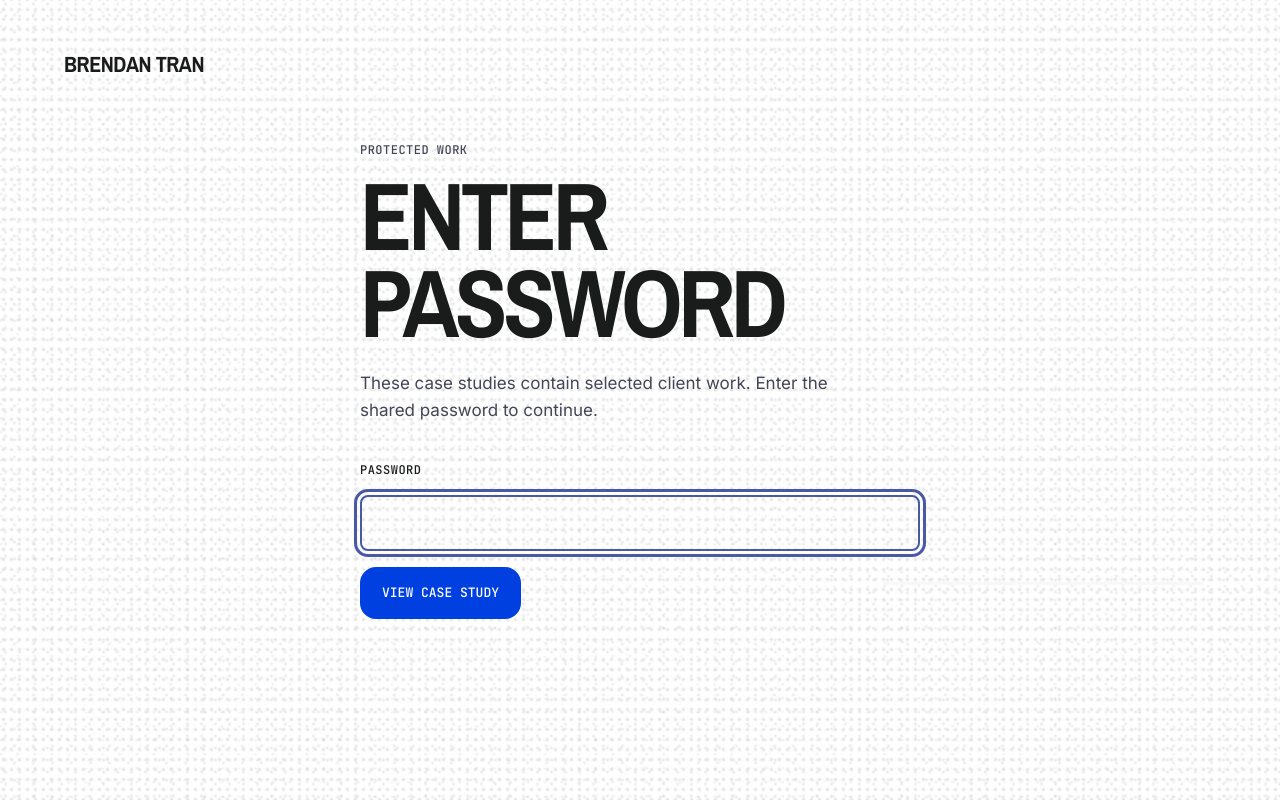
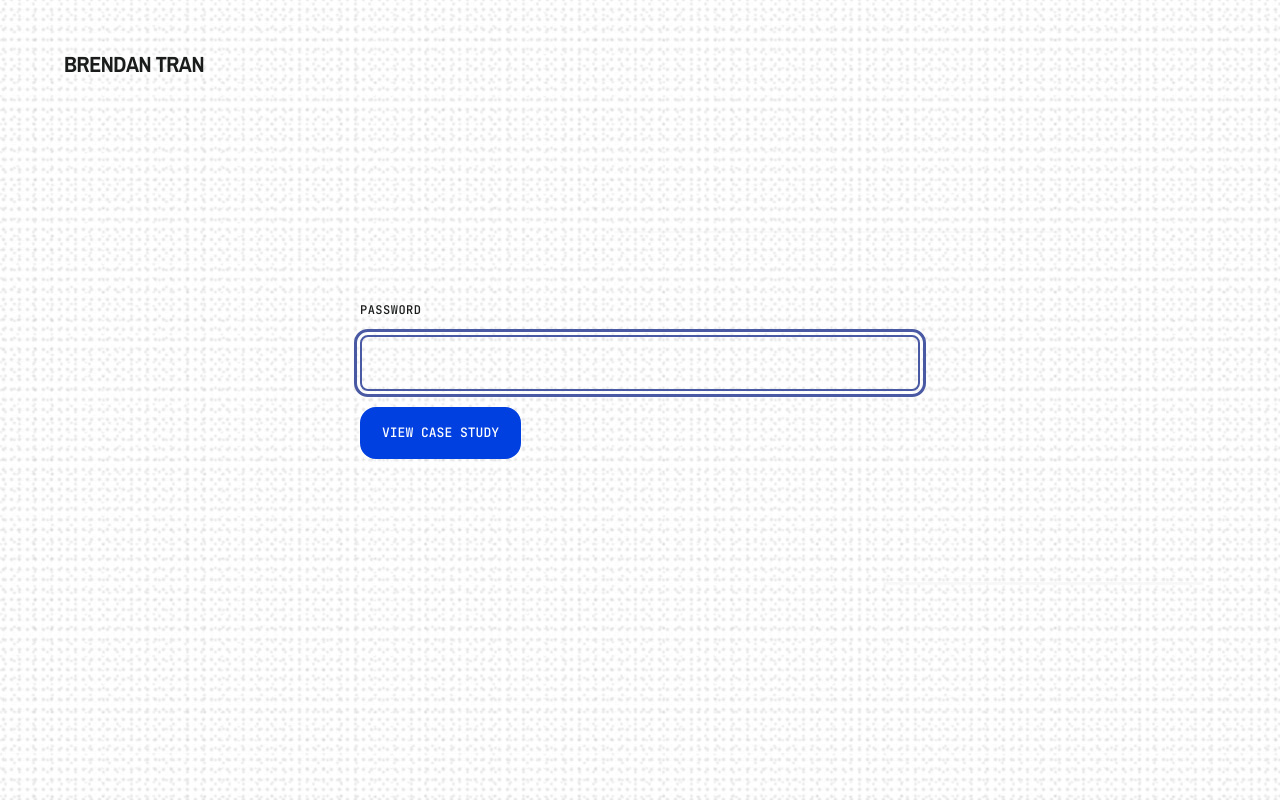
Before and after one commit to bptran99/brendan-portfolio, a website: page work/login/index.html in a window 1280 px wide. Drawn offline with nearby package versions, Linux system fonts and the light colour scheme.

Commit message:
Simplify case study password screen

```diff
--- a/styles.css
+++ b/styles.css
@@ -248,10 +248,7 @@ h2, h3 { margin: 0; font-family: var(--font-display); }
 .case-study-gate-brand { position: absolute; z-index: 3; top: clamp(24px, 4vw, 48px); left: clamp(24px, 5vw, 72px); font-family: var(--font-display); font-size: 22px; font-weight: 700; letter-spacing: -.02em; text-transform: uppercase; }
 .case-study-gate-brand:hover { color: var(--hero-secondary); }
 .case-study-gate-panel { position: relative; z-index: 3; width: min(100%, 560px); }
-.case-study-gate-panel .eyebrow { color: var(--hero-on-surface-variant); }
-.case-study-gate-panel h1 { margin: 14px 0 0; font-family: var(--font-display); font-size: clamp(52px, 8vw, 96px); font-weight: 700; letter-spacing: -.045em; line-height: .9; text-transform: uppercase; }
-.case-study-gate-intro { max-width: 520px; margin: 24px 0 0; color: var(--hero-on-surface-variant); font-size: 17px; line-height: 1.6; }
-.case-study-gate-form { display: grid; gap: 16px; margin-top: 36px; }
+.case-study-gate-form { display: grid; gap: 16px; }
 .case-study-gate-label { font-family: var(--font-mono); font-size: 12px; letter-spacing: .04em; text-transform: uppercase; }
 .case-study-gate-input { width: 100%; min-height: 56px; padding: 0 16px; border: 2px solid var(--hero-on-surface); border-radius: var(--radius); outline: none; background: transparent; color: var(--hero-on-surface); font: inherit; }
 .case-study-gate-input:focus-visible { border-color: var(--hero-secondary); outline: 3px solid var(--hero-secondary); outline-offset: 3px; }
--- a/work/login/index.html
+++ b/work/login/index.html
@@ -30,10 +30,7 @@
         <span class="hero-vhs-band"></span>
       </div>
       <a class="case-study-gate-brand" href="/home" data-local-href="../../index.html">Brendan Tran</a>
-      <section class="case-study-gate-panel" aria-labelledby="case-study-gate-title">
-        <p class="eyebrow">Protected work</p>
-        <h1 id="case-study-gate-title">Enter password</h1>
-        <p class="case-study-gate-intro">These case studies contain selected client work. Enter the shared password to continue.</p>
+      <section class="case-study-gate-panel" aria-label="Case study access">
         <form class="case-study-gate-form" data-case-study-auth>
           <label class="case-study-gate-label" for="case-study-password">Password</label>
           <input
```
